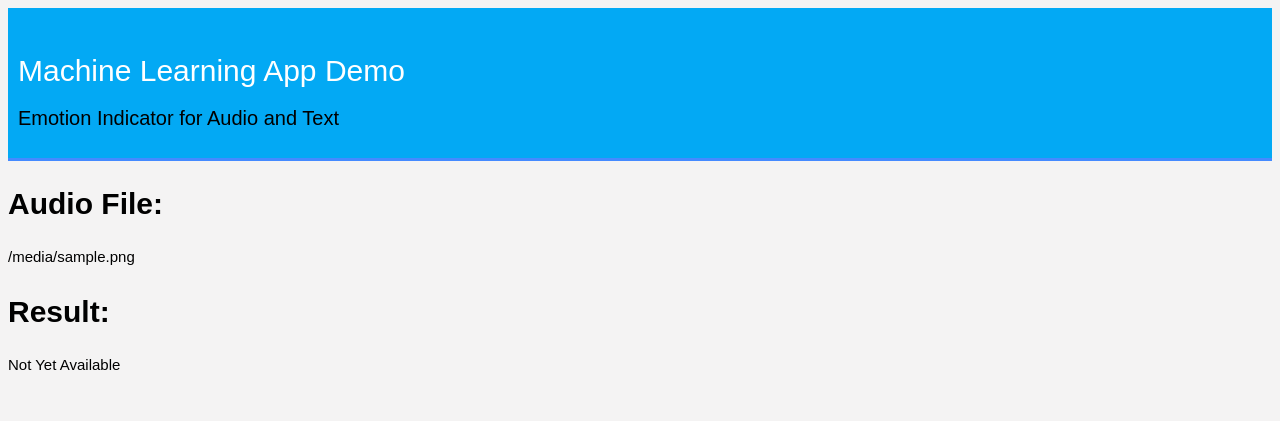
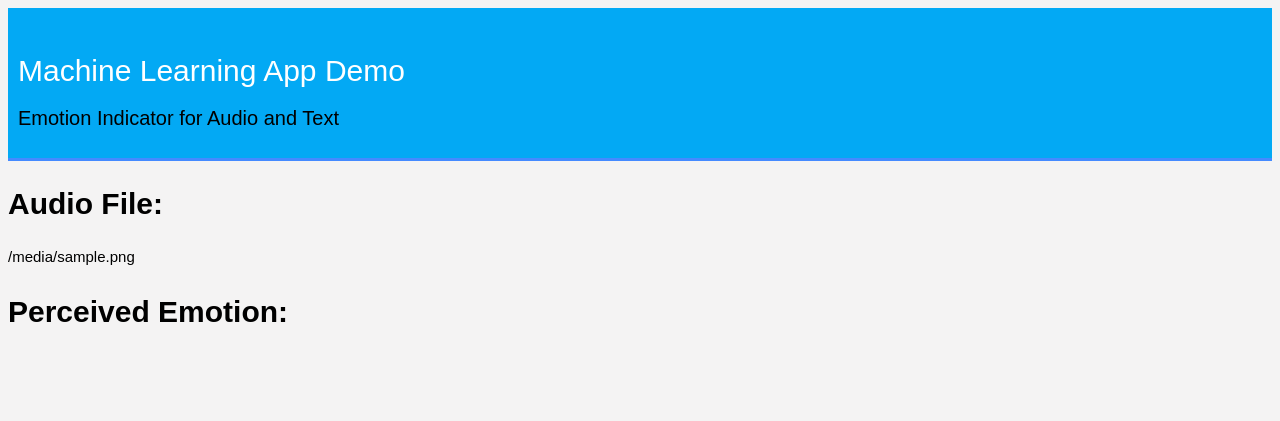
Before and after one commit to StacyYang/UrgentDetection, a Flask app: template templates/emotion_display.html in a window 1280 px wide. Shown: the top 421 px of the page. Run offline with Flask 2, Linux system fonts and the light colour scheme; the template is opened without the code that fills it: most values are stand-ins (such as "Sample title", 1, 10 or a date in 2020); parts of the project's set-up code (start-up, migrations or seed data) failed here and were passed over.

Commit message:
Made UI changes

```diff
--- a/templates/emotion_display.html
+++ b/templates/emotion_display.html
@@ -14,12 +14,15 @@
 
 {% block content %}
     <h1>Audio File:</h1>
-    <p>{{ audiofile }}</p>
-    <h1>Result:</h1>
-    <p>Not Yet Available</p>
-    <!-- {% if prediction == "LABEL_1" %}
-    <h2 style="color:red;">Urgent Message. Need Support.</h2>
-    {% elif prediction == "LABEL_0" %}
-    <h2 style="color:blue;">Non-urgent Message.</h2>
-    {% endif %} -->
+    <p>{{ audiofile.filename }}</p>
+    <h1>Perceived Emotion:</h1>
+    {% if prediction == '1' %}
+    <h2 style="color:blue;">Neutral state</h2>
+    {% elif prediction == '2' %}
+    <h2 style="color:red;">Anger</h2>
+    {% elif prediction == '3' %}
+    <h2 style="color:grey;">sadness</h2>
+    {% elif prediction == '4' %}
+    <h2 style="color:green;">happiness</h2>
+    {% endif %}
 {% endblock%}
```
Also changed, not shown: templates/home.html (+3 -4 lines).
